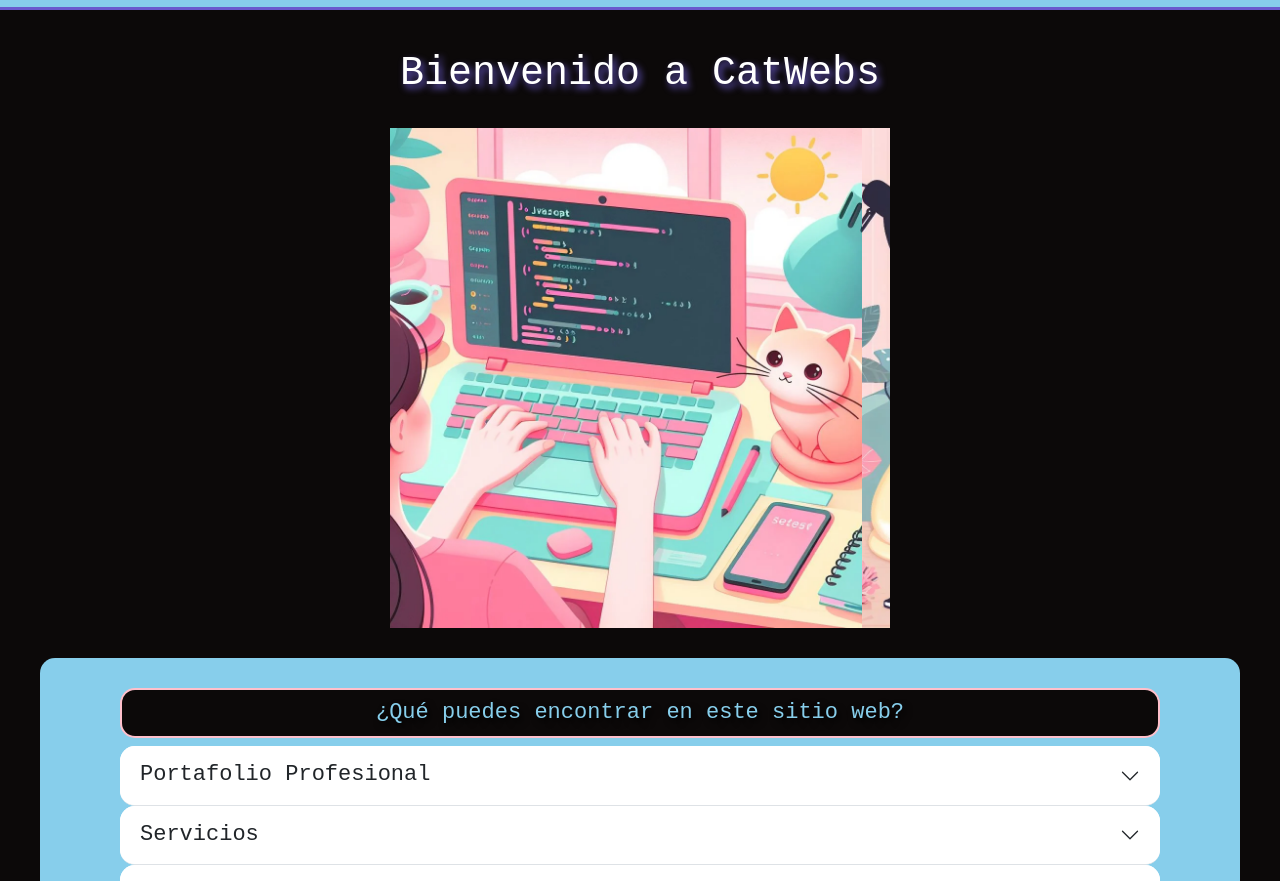
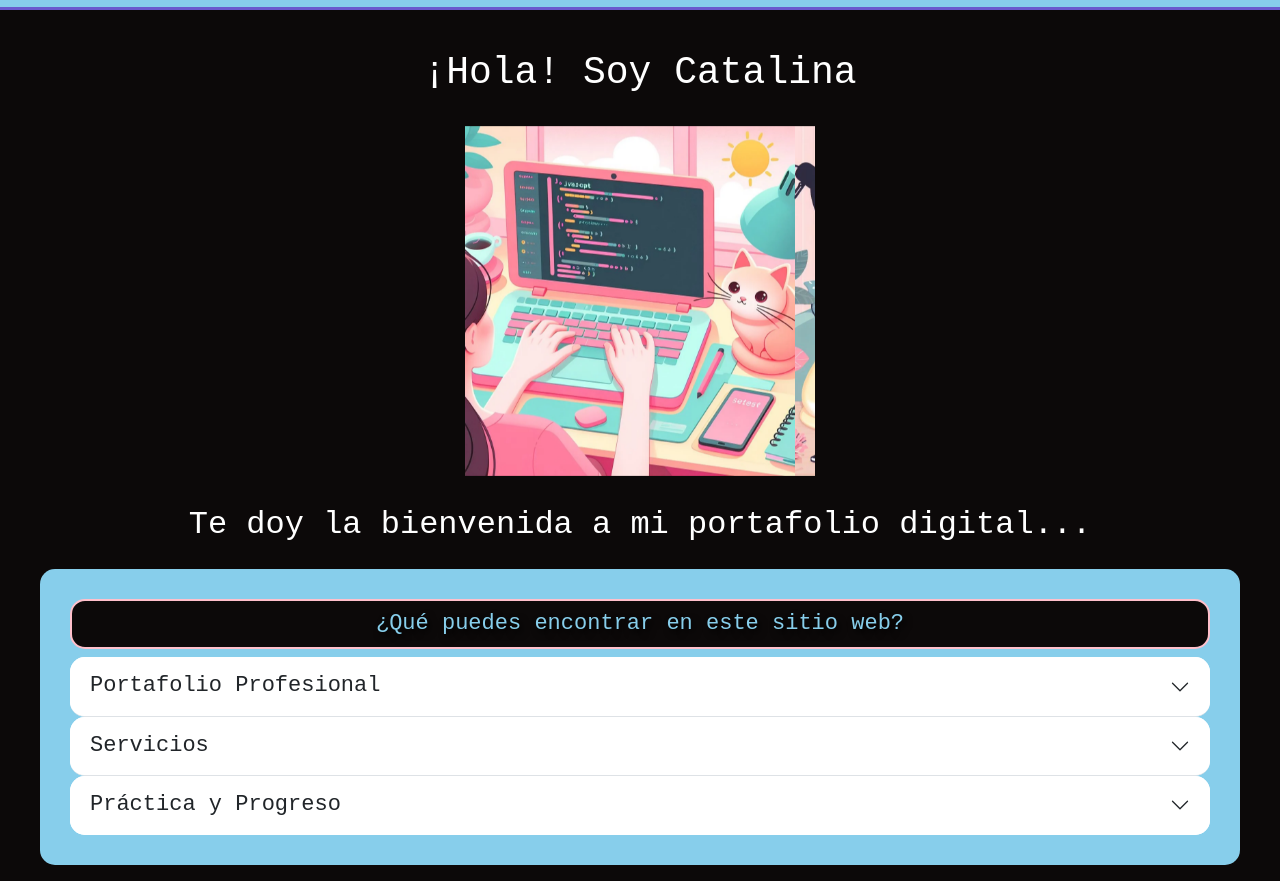
Before and after one commit to CatWebs/ProyectoFinalCisternasCatalina, a website: page index.html in a window 1280 px wide. Shown: the part 63-944 px from the top of the page. Drawn offline with nearby package versions, Linux system fonts and the light colour scheme.

Commit message:
Index.html final

```diff
--- a/assets/scss/pages/_index.scss
+++ b/assets/scss/pages/_index.scss
@@ -5,18 +5,18 @@
     border-top: 3px solid map-get($colores, color-secundario);
     text-align: center;
     h1{
-        text-shadow: 3px 4px 7px map-get($colores, color-secundario);
+        font-size: 38px;
     }
     .container-carrusel{
-        max-width: 500px;
+        max-width: 350px;
         margin: 30px auto;
     }
     .articulos{
-        padding: 30px 80px;
+        padding: 30px 30px;
         background-color: map-get($colores, color-principal);
         border-radius: 15px;
         max-width: 1200px;
-        margin: auto;
+        margin: 25px auto;
         h2{
             font-size: 22px;
             color: map-get($colores, color-principal);
--- a/index.html
+++ b/index.html
@@ -45,9 +45,9 @@
         </div>
     </header>
     <main id="main_index">
-        <h1>Bienvenido a CatWebs</h1>
+      <h1>¡Hola! Soy Catalina</h1>
+      <div class="container">
           <!--Carrusel de imagenes-->
-        <div class="container">
           <div class="container-carrusel">
             <div id="carouselExampleSlidesOnly" class="carousel slide" data-bs-ride="carousel">
               <div class="carousel-inner">
@@ -64,6 +64,10 @@
             </div>
           </div>
         </div>
+      </div>
+      <h2>
+        Te doy la bienvenida a mi portafolio digital...
+      </h2>
         <!--Articulos informativos-->
       <div class="articulos">
         <h2>¿Qué puedes encontrar en este sitio web?</h2>
```
Also changed, not shown: assets/css/style.css. Lines whose indentation alone changed are shown as unchanged.
